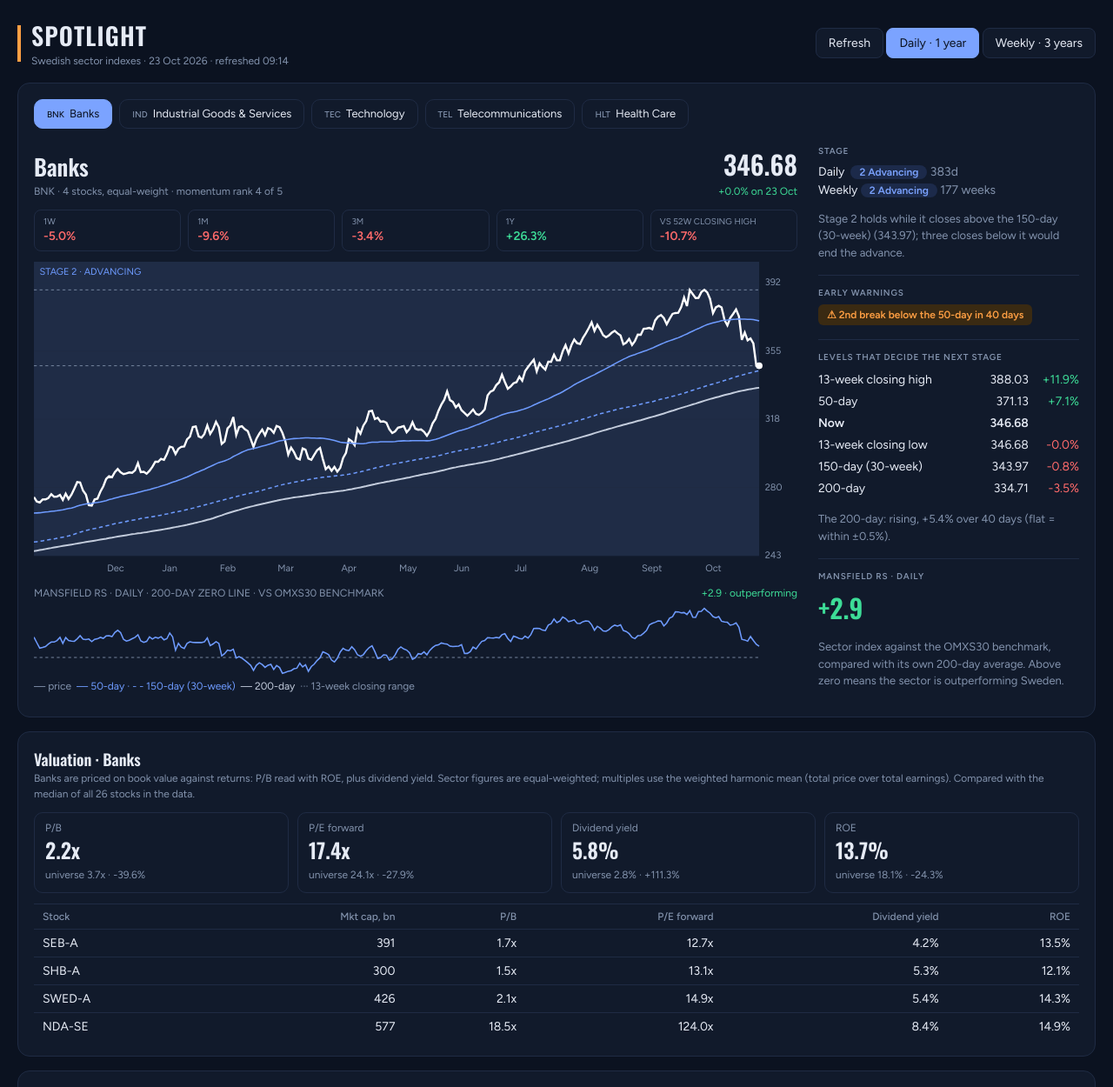
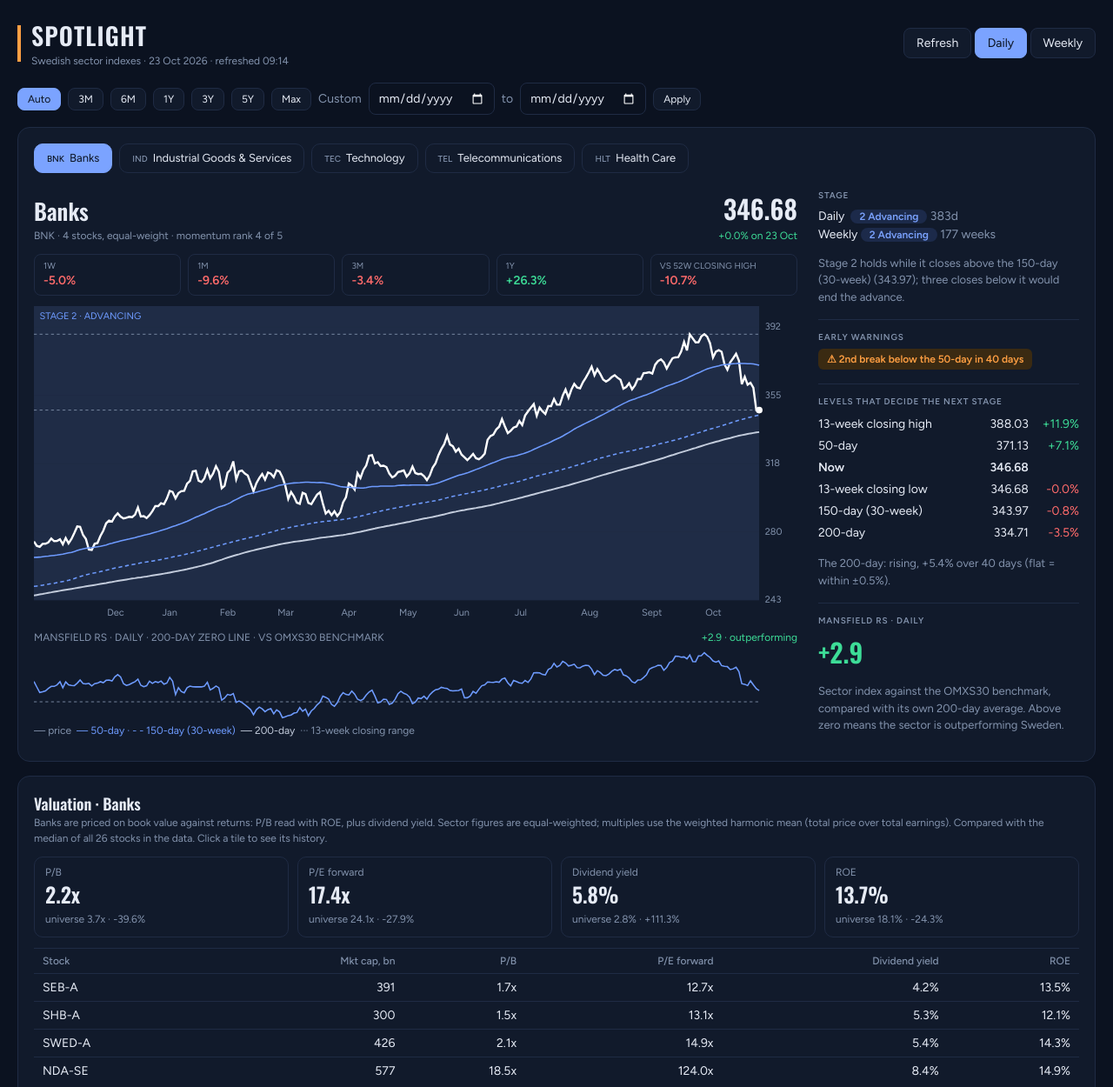
Before and after one commit to draden82/stocks, a plain HTML site: page index.html in a window 1280 px wide. Shown: the top 1250 px of the page at 87% size. Drawn offline with nearby package versions, Linux system fonts and the light colour scheme.

Commit message:
Add files via upload

```diff
--- a/index.html
+++ b/index.html
@@ -37,10 +37,12 @@ input{background:var(--bg);border:1px solid var(--ln);border-radius:8px;padding:
 .row{display:flex;gap:8px;flex-wrap:wrap;margin-top:10px;align-items:center}
 textarea{width:100%;height:120px;background:var(--bg);color:var(--tx);border:1px solid var(--ln);border-radius:8px;margin-top:10px}
 .vt{display:grid;grid-template-columns:repeat(auto-fit,minmax(150px,1fr));gap:10px;margin:12px 0}.vt div{border:1px solid var(--ln);border-radius:10px;padding:10px 12px}.vt i{font:normal 12px Figtree;color:var(--mu);display:block}.vt b{font:600 24px Oswald}.vt span{font-size:12px;color:var(--mu)}
+.ck{cursor:pointer}.ck:hover,.ck.sel{border-color:var(--ac)!important;background:#16213a}.rr button{padding:3px 11px;font-size:12px}
 .sc{overflow-x:auto}.sc table td,.sc table th{padding:5px 10px;border-top:1px solid var(--ln);white-space:nowrap}.sc th{font-weight:500;color:var(--mu);text-align:right;font-size:12px}.sc th:first-child,.sc td:first-child{text-align:left}
 </style></head><body>
 <header><div class="t"><div class="bar"></div><div><h1>SPOTLIGHT</h1><p class="sub">Swedish sector indexes · <span id="asof"></span><span id="rst"></span></p></div></div>
-<div><button onclick="refresh(true)">Refresh</button> <button id="bD" class="on">Daily · 1 year</button> <button id="bW">Weekly · 3 years</button></div></header>
+<div><button onclick="refresh(true)">Refresh</button> <button id="bD" class="on">Daily</button> <button id="bW">Weekly</button></div></header>
+<div class="row rr" id="rg" style="margin:0 0 14px"></div>
 <div class="card"><div id="pills"></div><div class="grid"><div id="main"></div><aside id="side"></aside></div></div>
 <div class="card" id="val"></div><div class="card" id="ed"></div>
 <script>
@@ -61,7 +63,8 @@ for(let i=1;i<n;i++)mk.push(mk[i-1]*(1+.0003+.008*g()*.6));
 const prices={},sOf={};for(const c in DEF)DEF[c][1].split(' ').forEach(t=>sOf[t+'.ST']=c);EXTRA.forEach(t=>sOf[t+'.ST']=null);
 for(const t in sOf){let p=40+r()*400;const b=.8+r()*.6,o=[p];for(let i=1;i<n;i++){p*=1+b*(mk[i]/mk[i-1]-1)+(sOf[t]?sec[sOf[t]][i-1]:0)+.011*g()*.6;o.push(+p.toFixed(2))}prices[t]=o}
 const meta={};for(const t in prices)meta[t]={mcap:(20+r()*900)*1e9,pe:8+r()*28,fpe:7+r()*24,pb:.8+r()*5,eve:5+r()*16,evs:.8+r()*6,dy:r()*.05,roe:.05+r()*.2,om:.05+r()*.3,rg:-.03+r()*.2,de:.2+r()*1.2};
-return{dates,prices,meta,benchmark:mk.map(v=>+(v*2000).toFixed(2)),demo:1}}
+const hd=dates.filter((_,i)=>i%5==4),hv={};for(const t in meta){const ph=r()*6;hv[t]={};for(const k in meta[t])if(k!='mcap')hv[t][k]=hd.map((_,j)=>+(meta[t][k]*(1+.3*Math.sin(j/35+ph)+.03*g())).toFixed(4))}
+return{dates,prices,meta,hist:{dates:hd,v:hv},benchmark:mk.map(v=>+(v*2000).toFixed(2)),demo:1}}
 DATA=demo();
 // ---- maths
 const sma=(a,n)=>{const o=[];let s=0,c=0;a.forEach((v,i)=>{if(v==null){o.push(null);return}s+=v;c++;if(i>=n&&a[i-n]!=null){s-=a[i-n];c--}o.push(i>=n-1&&c==n?s/n:null)});return o};
@@ -77,24 +80,24 @@ return{P,c,f,m,s,st,rs,hi:Math.max(...c.slice(-P.h)),lo:Math.min(...c.slice(-P.h
 const pc=v=>(v>=0?'+':'')+v.toFixed(1)+'%',cl=v=>v>=0?'up':'dn',SN=['','Neutral','Advancing','Neutral','Declining'];
 const BAND={1:'transparent',2:'rgba(123,163,255,.13)',3:'rgba(255,255,255,.04)',4:'rgba(255,107,107,.12)'};
 function render(){
- const D=DATA,n=D.dates.length;IDX={};for(const k in CFG)IDX[k]=buildIdx(CFG[k].m,CFG[k].w);
+ const D=DATA,n=D.dates.length;rgUI();IDX={};for(const k in CFG)IDX[k]=buildIdx(CFG[k].m,CFG[k].w);
  if(!CFG[SEL])SEL=Object.keys(CFG)[0];
  const ret=k=>IDX[k][n-1]/IDX[k][n-64]-1,rank=Object.keys(CFG).sort((a,b)=>ret(b)-ret(a)).indexOf(SEL)+1;
  $('#asof').textContent=new Date(D.dates[n-1]).toLocaleDateString('en-GB',{day:'numeric',month:'short',year:'numeric'})+(D.demo?' · demo data, load prices.json below':'');
  $('#pills').innerHTML=Object.keys(CFG).map(k=>`<button class="${k==SEL?'on':''}" onclick="SEL='${k}';render()"><b>${k}</b>${CFG[k].name}</button>`).join('');
  const c0=IDX[SEL],wi=WK?weekIx():null,pick=a=>wi?wi.map(i=>a[i]):a;
- const A=analyze(pick(c0),pick(D.benchmark),WK),dA=analyze(c0,D.benchmark,false),L=A.c.length-1,V=WK?156:252,s0=L+1-V,Nn=V;
- const dates=pick(D.dates),sl=a=>a.slice(s0);
+ const A=analyze(pick(c0),pick(D.benchmark),WK),dA=analyze(c0,D.benchmark,false),L=A.c.length-1,dates=pick(D.dates),[s0,e0]=rangeIx(dates,L),Nn=e0-s0+1,hl=e0==L?[A.hi,A.lo]:[];WIN=[dates[s0],dates[e0]];
+ const sl=a=>a.slice(s0,e0+1);
  // main chart
  const W=800,H=330,R=40,T=22,B=22,lines=[[sl(A.c),'#fff',2.2,''],[sl(A.f),'#6e9bff',1.4,''],[sl(A.m),'#6e9bff',1.4,'4 3'],[sl(A.s),'#c3ccdc',1.8,'']];
- const all=lines.flatMap(x=>x[0]).concat([A.hi,A.lo]).filter(v=>v!=null),mn=Math.min(...all)*.99,mx=Math.max(...all)*1.01;
+ const all=lines.flatMap(x=>x[0]).concat(hl).filter(v=>v!=null),mn=Math.min(...all)*.99,mx=Math.max(...all)*1.01;
  const X=i=>i*(W-R)/(Nn-1),Y=v=>T+(1-(v-mn)/(mx-mn))*(H-T-B),path=a=>{let d='',p=0;a.forEach((v,i)=>{if(v==null){p=0;return}d+=(p?'L':'M')+X(i).toFixed(1)+' '+Y(v).toFixed(1);p=1});return d};
  let g='',st=sl(A.st),a=0;for(let i=1;i<=Nn;i++)if(i==Nn||st[i]!=st[a]){const s=st[a];if(s){g+=`<rect x="${X(a)}" y="0" width="${X(Math.min(i,Nn-1))-X(a)}" height="${H-B}" fill="${BAND[s]}"/>`;if(X(Math.min(i,Nn-1))-X(a)>110)g+=`<text x="${X(a)+6}" y="14" style="fill:#6e9bff">STAGE ${s} · ${SN[s].toUpperCase()}</text>`}a=i}
  for(let j=0;j<5;j++){const v=mn+(mx-mn)*j/4;g+=`<line x1="0" x2="${W-R}" y1="${Y(v)}" y2="${Y(v)}" stroke="#1f2b44" stroke-width=".6"/><text x="${W-R+6}" y="${Y(v)+3}">${v.toFixed(v>100?0:1)}</text>`}
- [A.hi,A.lo].forEach(v=>g+=`<line x1="0" x2="${W-R}" y1="${Y(v)}" y2="${Y(v)}" stroke="#8393ad" stroke-dasharray="3 3" stroke-width=".8"/>`);
- let pm='';sl(dates).forEach((d,i)=>{const m=d.slice(5,7);if(m!=pm&&i>8&&i<Nn-8)g+=`<text x="${X(i)-8}" y="${H-6}">${new Date(d).toLocaleDateString('en-GB',{month:'short',timeZone:'UTC'})}</text>`;pm=m});
+ hl.forEach(v=>g+=`<line x1="0" x2="${W-R}" y1="${Y(v)}" y2="${Y(v)}" stroke="#8393ad" stroke-dasharray="3 3" stroke-width=".8"/>`);
+ let pm='';sl(dates).forEach((d,i)=>{const m=d.slice(5,7),yr=Nn>300;if(m!=pm&&i>8&&i<Nn-8&&(!yr||m=='01'))g+=`<text x="${X(i)-8}" y="${H-6}">${yr?d.slice(0,4):new Date(d).toLocaleDateString('en-GB',{month:'short',timeZone:'UTC'})}</text>`;pm=m});
  lines.forEach(([v,c,w,d])=>g+=`<path d="${path(v)}" fill="none" stroke="${c}" stroke-width="${w}" stroke-dasharray="${d}"/>`);
- g+=`<circle cx="${X(Nn-1)}" cy="${Y(A.c[L])}" r="3.5" fill="#fff"/>`;
+ g+=`<circle cx="${X(Nn-1)}" cy="${Y(A.c[e0])}" r="3.5" fill="#fff"/>`;
  // RS chart
  const rv=sl(A.rs),rf=rv.filter(v=>v!=null),rmn=Math.min(0,...rf),rmx=Math.max(0,...rf),RY=v=>6+(1-(v-rmn)/(rmx-rmn||1))*68;
  let rp='';rv.forEach((v,i)=>{if(v!=null)rp+=(rp?'L':'M')+X(i).toFixed(1)+' '+RY(v).toFixed(1)});
@@ -136,13 +139,27 @@ const MT={pe:['P/E trailing','x',1],fpe:['P/E forward','x',1],pb:['P/B','x',1],e
 const SM={BNK:['pb','fpe','dy','roe'],IND:['eve','fpe','om','dy'],TEC:['evs','fpe','rg','om'],TEL:['eve','dy','pe','de'],HLT:['fpe','evs','rg','om'],_:['fpe','eve','pb','dy']};
 const SW={BNK:'Banks are priced on book value against returns: P/B read with ROE, plus dividend yield.',IND:'Cyclical industrials: EV/EBITDA and forward P/E, with operating margin and yield for quality.',TEC:'Growth-led: EV/Sales and forward P/E against revenue growth and operating margin.',TEL:'Cash-yield sector: EV/EBITDA and dividend yield, with debt/equity for balance-sheet risk.',HLT:'Earnings quality and growth: forward P/E and EV/Sales against growth and margin.',_:'Default set for custom indexes: forward P/E, EV/EBITDA, P/B and dividend yield.'};
 const ok=(k,v)=>v!=null&&isFinite(v)&&!(MT[k][2]&&v<=0),fm=(k,v)=>v==null?'–':MT[k][1]=='x'?v.toFixed(1)+'x':(v*100).toFixed(1)+'%';
-function agg(ts,k,w){let sw=0,sv=0;for(const t of ts){const m=DATA.meta&&DATA.meta[t];if(!m||!ok(k,m[k]))continue;const q=w=='cap'?(m.mcap||0):1;if(!q)continue;sw+=q;sv+=q*(MT[k][2]?1/m[k]:m[k])}return sw?(MT[k][2]?sw/sv:sv/sw):null}
+function agg(ts,k,w,i){let sw=0,sv=0;for(const t of ts){const m=DATA.meta&&DATA.meta[t];if(!m)continue;const v=i==null?m[k]:((DATA.hist&&DATA.hist.v[t]&&DATA.hist.v[t][k])||[])[i];if(!ok(k,v))continue;const q=w=='cap'?(m.mcap||0):1;if(!q)continue;sw+=q;sv+=q*(MT[k][2]?1/v:v)}return sw?(MT[k][2]?sw/sv:sv/sw):null}
 function valuation(){const ms=SM[SEL]||SM._,ts=CFG[SEL].m,w=CFG[SEL].w,all=Object.keys(DATA.meta||{}),el=$('#val');
  if(!all.length){el.innerHTML='<p class="sub">No fundamentals in the loaded data. Run the updated fetch_prices.py and load prices.json.</p>';return}
  const med=k=>{const a=all.map(t=>DATA.meta[t][k]).filter(v=>ok(k,v)).sort((a,b)=>a-b);return a.length?a[a.length>>1]:null};
- el.innerHTML=`<h4 style="margin:0;font:600 18px Oswald">Valuation · ${CFG[SEL].name}</h4><p class="sub">${SW[SEL]||SW._} Sector figures are ${w=='cap'?'market-cap weighted':'equal-weighted'}; multiples use the weighted harmonic mean (total price over total earnings). Compared with the median of all ${all.length} stocks in the data.</p>
- <div class="vt">${ms.map(k=>{const v=agg(ts,k,w),md=med(k);return`<div><i>${MT[k][0]}</i><b>${fm(k,v)}</b><br><span>${v!=null&&md?`universe ${fm(k,md)} · ${pc((v/md-1)*100)}`:'no data'}</span></div>`}).join('')}</div>
- <div class="sc"><table><tr><th>Stock</th><th>Mkt cap, bn</th>${ms.map(k=>`<th>${MT[k][0]}</th>`).join('')}</tr>${ts.map(t=>{const m=DATA.meta[t]||{};return`<tr><td>${t.replace('.ST','')}</td><td>${m.mcap?(m.mcap/1e9).toFixed(0):'–'}</td>${ms.map(k=>`<td>${fm(k,ok(k,m[k])?m[k]:null)}</td>`).join('')}</tr>`}).join('')}</table></div>`}
+ el.innerHTML=`<h4 style="margin:0;font:600 18px Oswald">Valuation · ${CFG[SEL].name}</h4><p class="sub">${SW[SEL]||SW._} Sector figures are ${w=='cap'?'market-cap weighted':'equal-weighted'}; multiples use the weighted harmonic mean (total price over total earnings). Compared with the median of all ${all.length} stocks in the data. Click a tile to see its history.</p>
+ <div class="vt">${ms.map(k=>{const v=agg(ts,k,w),md=med(k);return`<div class="ck${k==HK?' sel':''}" tabindex="0" role="button" onclick="HK=HK=='${k}'?null:'${k}';valuation()" onkeydown="if(event.key=='Enter')this.click()"><i>${MT[k][0]}</i><b>${fm(k,v)}</b><br><span>${v!=null&&md?`universe ${fm(k,md)} · ${pc((v/md-1)*100)}`:'no data'}</span></div>`}).join('')}</div>
+ ${HK&&ms.includes(HK)?vhist(HK,ts,w):''}<div class="sc"><table><tr><th>Stock</th><th>Mkt cap, bn</th>${ms.map(k=>`<th>${MT[k][0]}</th>`).join('')}</tr>${ts.map(t=>{const m=DATA.meta[t]||{};return`<tr><td>${t.replace('.ST','')}</td><td>${m.mcap?(m.mcap/1e9).toFixed(0):'–'}</td>${ms.map(k=>`<td>${fm(k,ok(k,m[k])?m[k]:null)}</td>`).join('')}</tr>`}).join('')}</table></div>`}
+// ---- time range and valuation history
+let RNG={p:'auto',f:'',t:''},WIN=[],HK=null;
+function rangeIx(ds,L){let s=Math.max(0,L+1-(WK?156:252)),e=L;if(RNG.p!='auto'){let f=RNG.f,t=RNG.t||ds[L];if(RNG.p!='custom'){t=ds[L];if(RNG.p=='Max')f='';else{const d=new Date(ds[L]),n=+RNG.p.slice(0,-1);RNG.p.slice(-1)=='M'?d.setUTCMonth(d.getUTCMonth()-n):d.setUTCFullYear(d.getUTCFullYear()-n);f=d.toISOString().slice(0,10)}}
+ s=f?ds.findIndex(d=>d>=f):0;if(s<0)s=0;e=ds.map(d=>d<=t).lastIndexOf(true);if(e<0)e=L;if(e-s<10)s=Math.max(0,e-10)}return[s,e]}
+function rgUI(){$('#rg').innerHTML=['Auto','3M','6M','1Y','3Y','5Y','Max'].map(p=>`<button class="${(RNG.p=='auto'?'Auto':RNG.p)==p?'on':''}" onclick="RNG={p:'${p=='Auto'?'auto':p}',f:'',t:''};render()">${p}</button>`).join('')+` <span class="mu">Custom</span> <input type="date" id="rf1" value="${RNG.p=='custom'?RNG.f:''}" aria-label="From date"> <span class="mu">to</span> <input type="date" id="rt1" value="${RNG.p=='custom'?RNG.t:''}" aria-label="To date"> <button onclick="cr()">Apply</button>`}
+function cr(){const f=$('#rf1').value,t=$('#rt1').value;if(!f&&!t)return;RNG={p:'custom',f,t};render()}
+function vhist(k,ts,w){const H=DATA.hist;if(!H)return'<p class="sub">No history in the loaded data. Run the updated fetch_prices.py and reload.</p>';
+ const f=RNG.p=='auto'?'':WIN[0],t=RNG.p=='auto'?'9':WIN[1],pts=[];H.dates.forEach((d,i)=>{if(d>=f&&d<=t){const v=agg(ts,k,w,i);if(v!=null)pts.push([d,v])}});
+ if(pts.length<3)return'<p class="sub">Not enough history for this metric in the chosen range.</p>';
+ const vs=pts.map(p=>p[1]),so=[...vs].sort((a,b)=>a-b),md=so[so.length>>1],cu=vs[vs.length-1],pr=vs.filter(v=>v<=cu).length/vs.length*100,W=800,Hh=210,R=44,mn=so[0]*.95,mx=so[so.length-1]*1.05,X=i=>i*(W-R)/(pts.length-1),Y=v=>10+(1-(v-mn)/(mx-mn))*(Hh-34);
+ let g='';for(let j=0;j<4;j++){const v=mn+(mx-mn)*j/3;g+=`<line x1="0" x2="${W-R}" y1="${Y(v)}" y2="${Y(v)}" stroke="#1f2b44" stroke-width=".6"/><text x="${W-R+6}" y="${Y(v)+3}">${fm(k,v)}</text>`}
+ pts.forEach((p,i)=>{if(i&&p[0].slice(0,4)!=pts[i-1][0].slice(0,4))g+=`<text x="${X(i)-10}" y="${Hh-8}">${p[0].slice(0,4)}</text>`});
+ g+=`<line x1="0" x2="${W-R}" y1="${Y(md)}" y2="${Y(md)}" stroke="#ff9f43" stroke-dasharray="4 3" stroke-width=".9"/><path d="${pts.map((p,i)=>(i?'L':'M')+X(i).toFixed(1)+' '+Y(p[1]).toFixed(1)).join('')}" fill="none" stroke="#6e9bff" stroke-width="1.8"/><circle cx="${X(pts.length-1)}" cy="${Y(cu)}" r="3.5" fill="#fff"/>`;
+ return`<div style="margin:6px 0 18px;border-top:1px solid var(--ln);padding-top:12px"><b style="font:600 16px Oswald">${MT[k][0]} history · ${CFG[SEL].name}</b><p class="sub">${pts[0][0]} to ${pts[pts.length-1][0]} · now ${fm(k,cu)} · median ${fm(k,md)} (dashed) · range ${fm(k,so[0])} to ${fm(k,so[so.length-1])} · now at the ${pr.toFixed(0)}th percentile of the period. Built from annual reports with a 60-day reporting lag, so it moves in steps.</p><svg viewBox="0 0 ${W} ${Hh}" role="img" aria-label="${MT[k][0]} history">${g}</svg></div>`}
 // ---- data persistence and refresh
 function setData(j){DATA=j;MSG='';try{localStorage.setItem('spot-data',JSON.stringify(j))}catch(e){}render()}
 async function refresh(manual){try{const r=await fetch('prices.json?'+Date.now(),{cache:'no-store'});if(!r.ok)throw 0;const j=await r.json();if(!j.dates)throw 0;setData(j);$('#rst').textContent=' · refreshed '+new Date().toLocaleTimeString('en-GB',{hour:'2-digit',minute:'2-digit'})}catch(e){if(manual){MSG='No prices.json is served next to this page. Host both together for automatic refresh, or use Load price data.';editor()}}}
```
